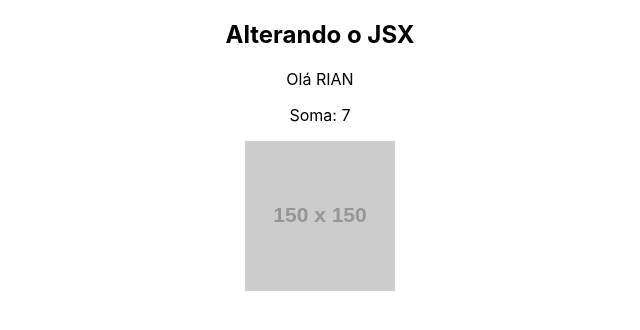
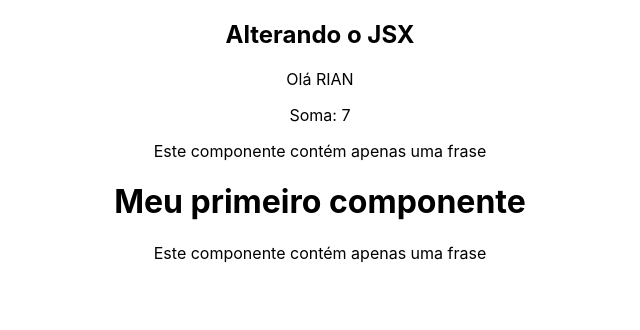
Before and after one commit to DevRianH/Curso-React---Hora-de-Codar, a React (Create React App) app: page / in a window 1280 px wide. Shown: the top 330 px of the page, without its empty margins (320-960 px from the left). Built offline with nearby package versions, Linux system fonts and the light colour scheme.

Commit message:
Criado exemplo de primeiros componentes e importados dentro de outra classe .js

```diff
--- a/src/App.js
+++ b/src/App.js
@@ -1,4 +1,6 @@
 import './App.css';
+import HelloWorld from './components/HelloWorld.js'
+import Frase from "./components/Frase";
 
 function App() {
 
@@ -10,14 +12,14 @@ function App() {
         return a + b
     }
 
-    const url = 'https://via.placeholder.com/150'
 
     return (
         <div className="App">
             <h2>Alterando o JSX</h2>
             <p>Olá {newName}</p>
             <p>Soma: {sum(5,2)}</p>
-            <img src={url} alt="Minha imagem"/>
+            <HelloWorld/>
+            <Frase/>
         </div>
     );
 }
--- /dev/null
+++ b/src/components/Frase.js
@@ -0,0 +1,8 @@
+export default function Frase() {
+
+    return (
+        <div>
+            <p>Este componente contém apenas uma frase</p>
+        </div>
+    )
+}
--- /dev/null
+++ b/src/components/HelloWorld.js
@@ -0,0 +1,12 @@
+import Frase from './Frase'
+
+export default function HelloWorld() {
+
+    return (
+        <div>
+            <Frase/>
+            <h1>Meu primeiro componente</h1>
+        </div>
+    )
+
+}
```
